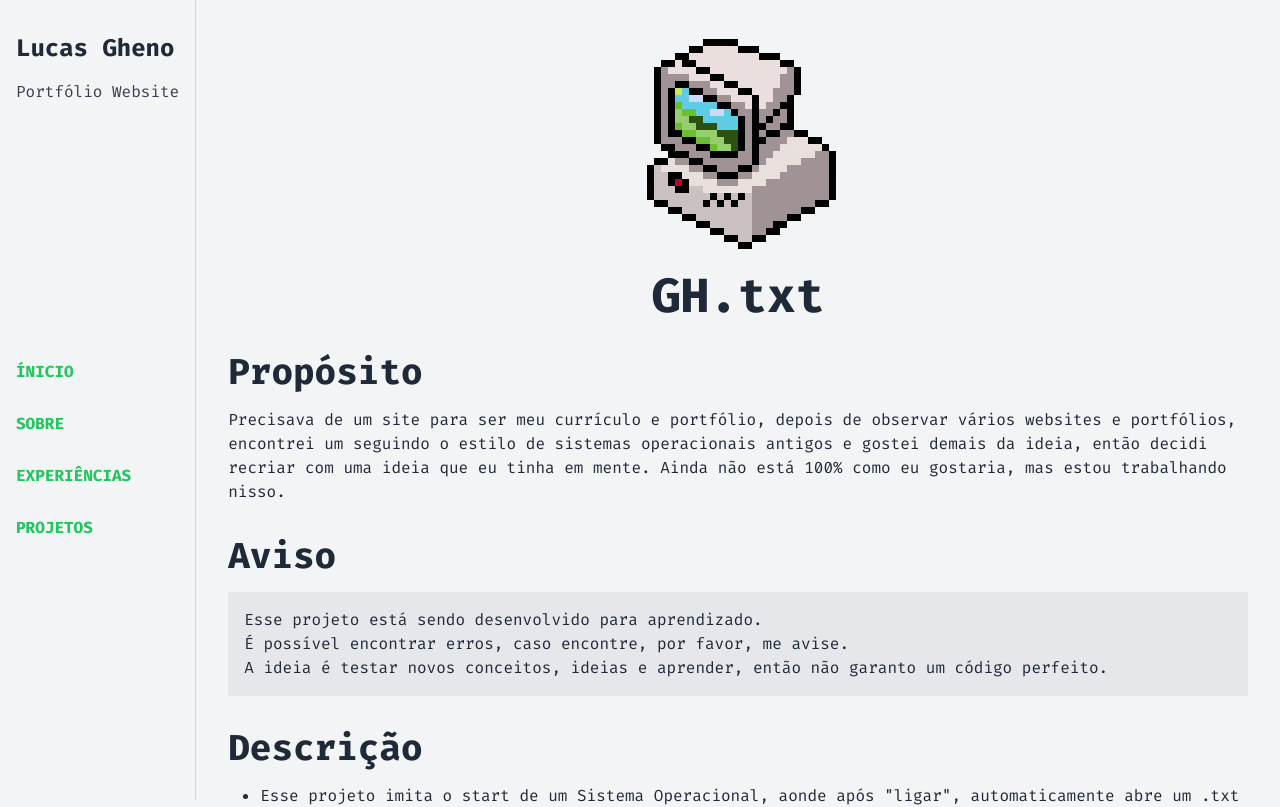
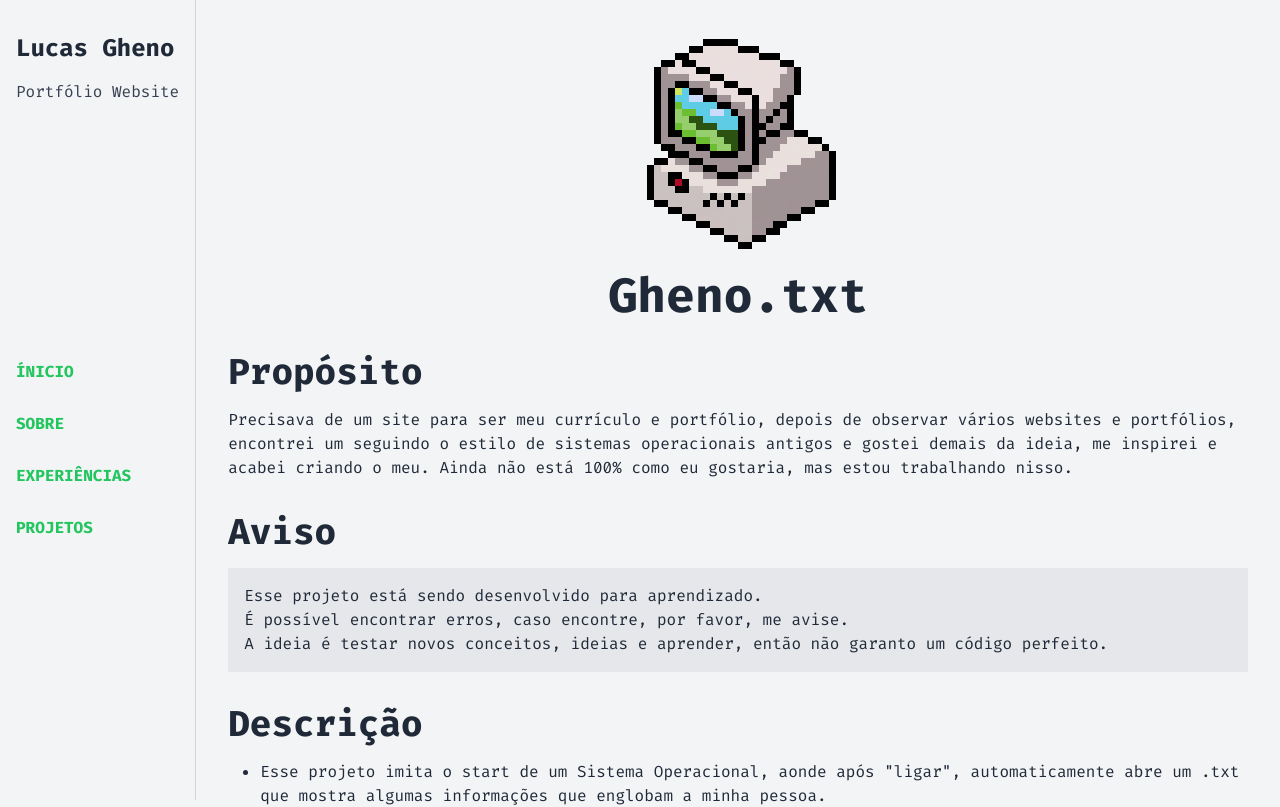
Before and after one commit to ghenosec/gheno.txt, a Next.js app: page /resume in a window 1280 px wide. Shown: the top 807 px of the page. Built offline with nearby package versions, Linux system fonts and the light colour scheme.

Commit message:
refactor: changed name project and text

```diff
--- a/src/app/pages/Home.tsx
+++ b/src/app/pages/Home.tsx
@@ -20,14 +20,13 @@ const ResumePage: React.FC = () => {
           height={355}
           className="mx-auto w-56"
         />
-        <h1 className="text-5xl font-bold mt-4">GH.txt</h1>
+        <h1 className="text-5xl font-bold mt-4">Gheno.txt</h1>
       </div>
       <h1 className="text-4xl font-bold mb-4">Propósito</h1>
       <p>
         Precisava de um site para ser meu currículo e portfólio, depois de
         observar vários websites e portfólios, encontrei um seguindo o estilo
-        de sistemas operacionais antigos e gostei demais da ideia, então decidi
-        recriar com uma ideia que eu tinha em mente. Ainda não está 100% como
+        de sistemas operacionais antigos e gostei demais da ideia, me inspirei e acabei criando o meu. Ainda não está 100% como
         eu gostaria, mas estou trabalhando nisso.
       </p>
       <h1 className="text-4xl font-bold mt-8 mb-4">Aviso</h1>
```
